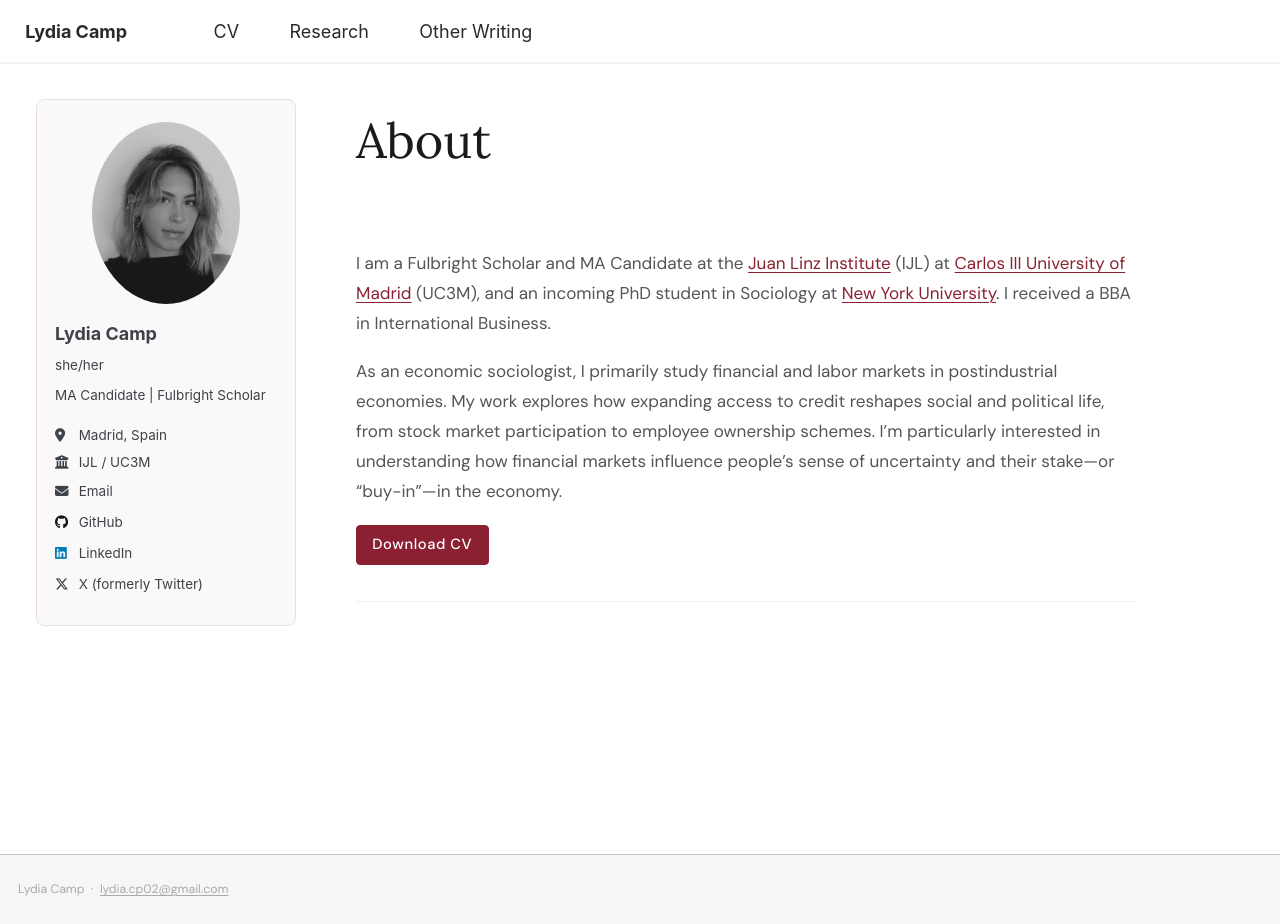
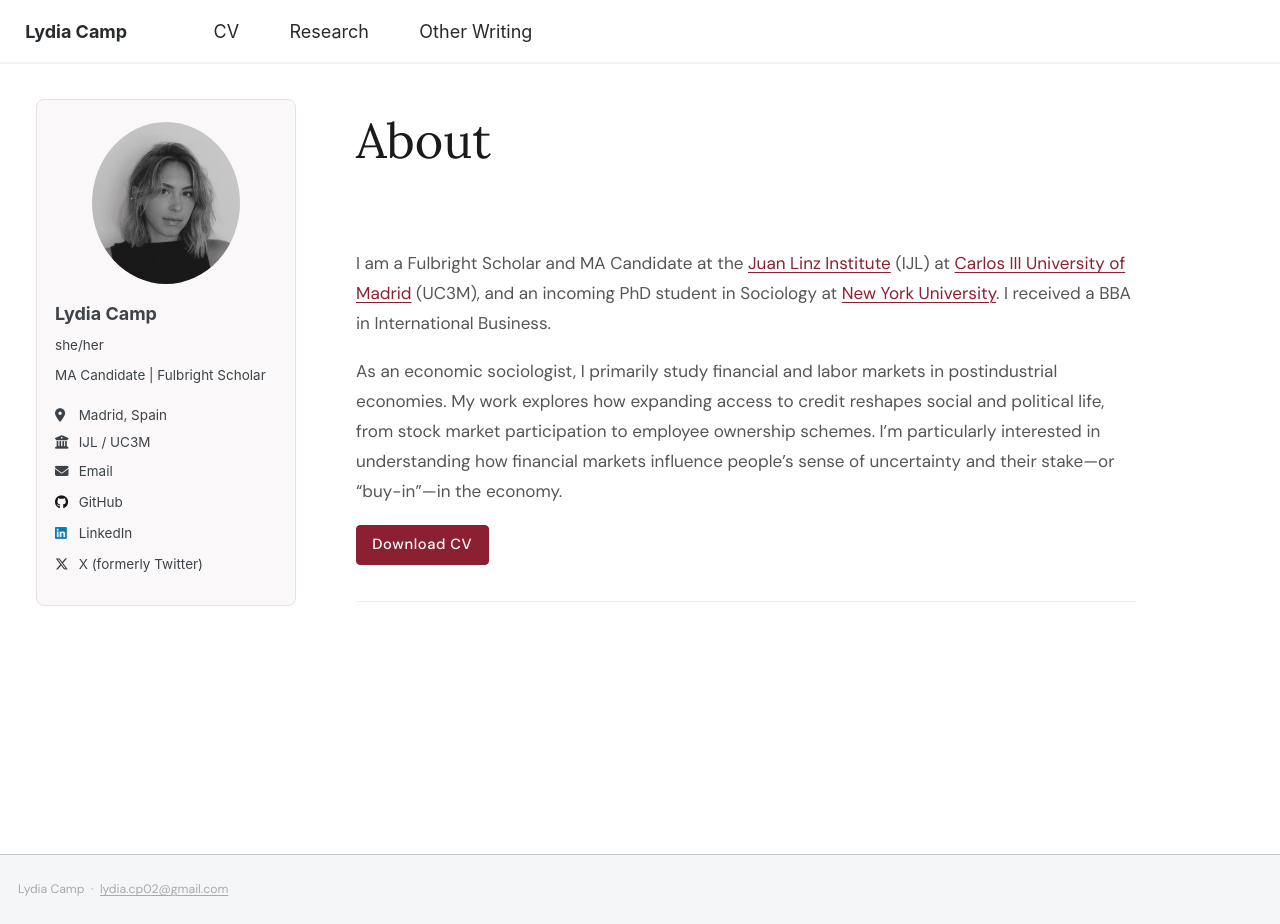
Before and after one commit to lydiagcamp/lydiagcamp.github.io, a Jekyll site: the page built from _pages/about.md, in a window 1280 px wide and 924 px high. Built offline with Jekyll 4.4.1, drawn with Linux system fonts in a browser that asks for light colours.

Commit message:
Reduce photo height for slightly more circular oval
Co-Authored-By: Claude Sonnet 4.6 <noreply@anthropic.com>

```diff
--- a/assets/css/custom.css
+++ b/assets/css/custom.css
@@ -118,7 +118,7 @@ details[open] summary {
 /* Author avatar — traditional oval */
 .author__avatar img {
   width: 148px !important;
-  height: 182px !important;
+  height: 162px !important;
   max-width: none !important;
   object-fit: cover !important;
   border-radius: 50% !important;
```
